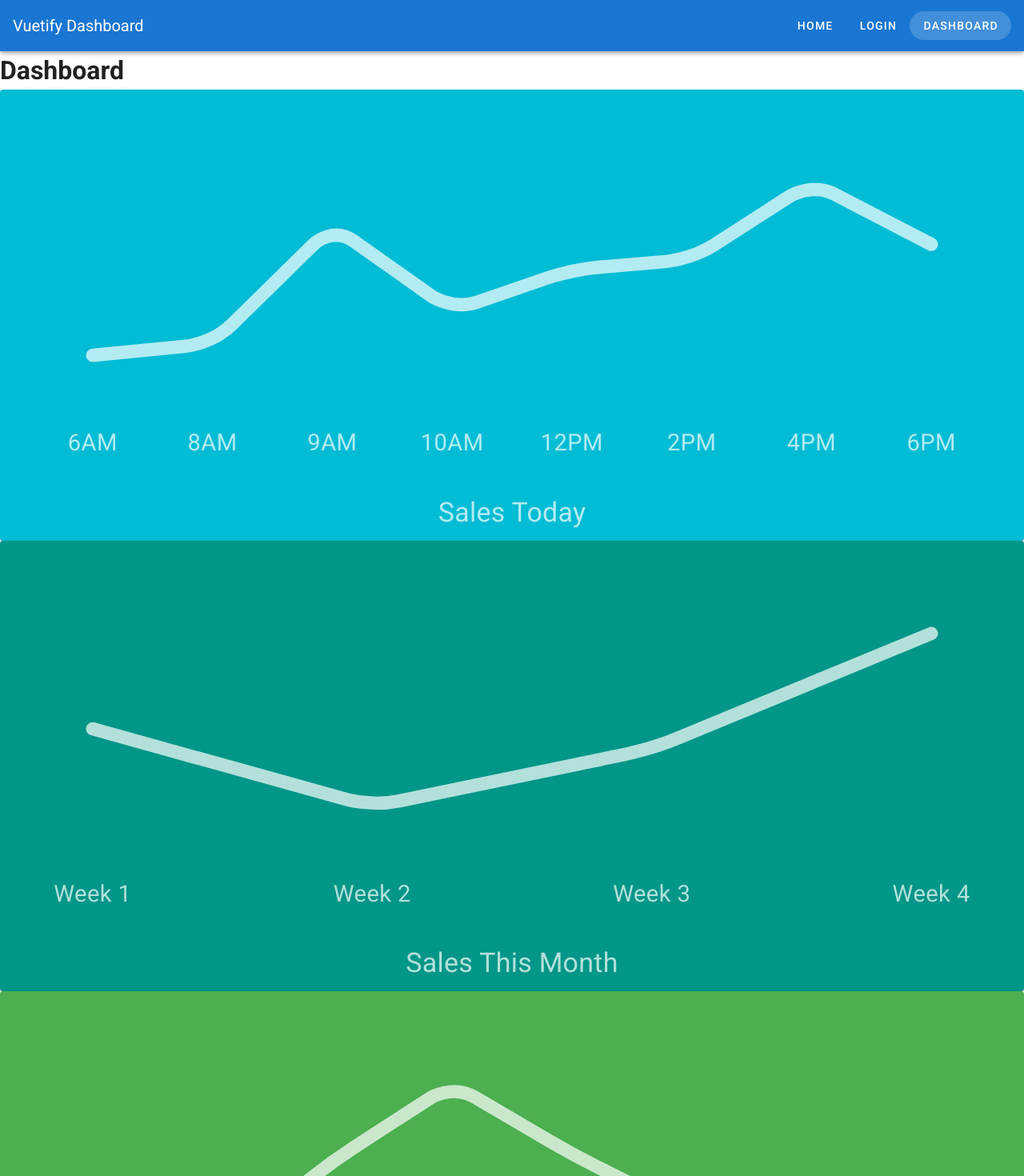
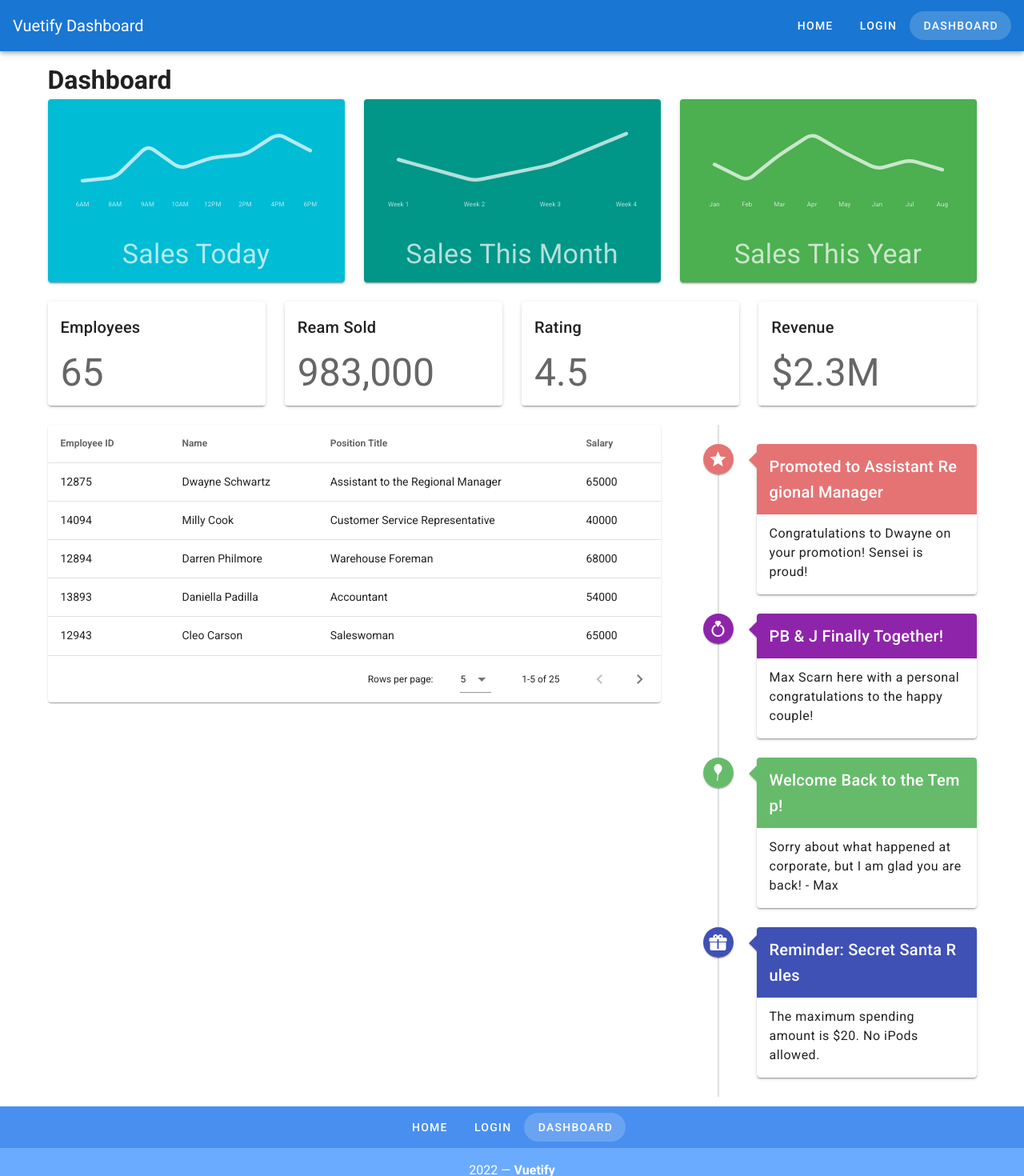
Before and after one commit to Kenan-Kadic/nuxt-learning, a Nuxt app: page /dashboard in a window 1280 px wide. Shown: the top 1470 px of the page at 80% size. Built offline with nearby package versions, Linux system fonts and the light colour scheme.

Commit message:
dashboard created

```diff
--- a/pages/dashboard.vue
+++ b/pages/dashboard.vue
@@ -1,19 +1,30 @@
 <template>
-  <div>
+  <v-container>
     <h1>Dashboard</h1>
 
-    <SalesGraph v-for="sale in sales" :key="`${sale.title}`" :sale="sale" />
+    <v-row>
+      <v-col v-for="sale in sales" :key="`${sale.title}`">
+    <SalesGraph :sale="sale" />
+      </v-col>
+    </v-row>
 
+     <v-row>
+       <v-col v-for="statistic in statistics"
+      :key="`${statistic.title}`">
     <StatisticCard
-      v-for="statistic in statistics"
-      :key="`${statistic.title}`"
       :statistic="statistic"
     />
+       </v-col>
+     </v-row>
 
+    <v-row>
+      <v-col md="8">
     <EmployeesTable :employees="employees" @select-employee="setEmployee" />
-
+      </v-col>
+      <v-col md="4">
     <EventTimeline :timeline="timeline" />
-
+      </v-col>
+    </v-row>
     <v-snackbar v-model="snackbar">
       You have selected {{ selectedEmployee.name }},
       {{ selectedEmployee.title }}
@@ -21,7 +32,7 @@
         Close
       </v-btn>
     </v-snackbar>
-  </div>
+  </v-container>
 </template>
 
 <script>
@@ -33,6 +44,7 @@ import employeesData from '../data/employees.json'
 import timelineData from '../data/timeline.json'
 import salesData from '../data/sales.json'
 import statisticsData from '../data/statistics.json'
+
 export default {
   name: 'DashboardPage',
   components: {
```
